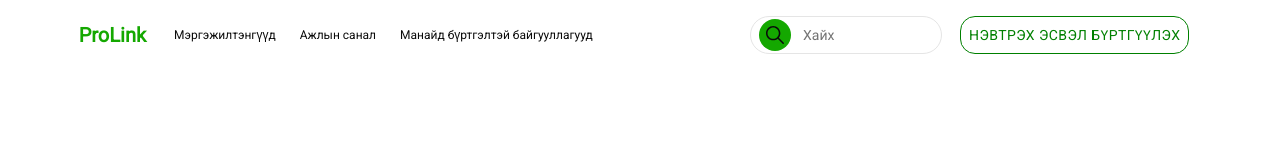
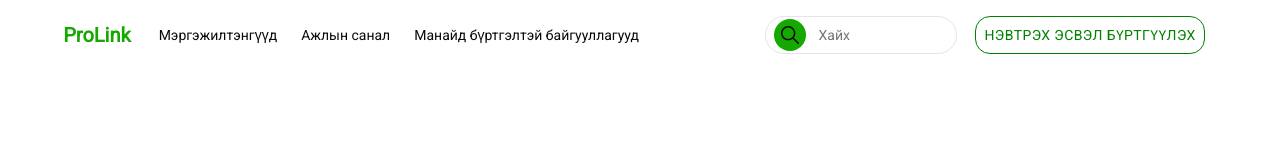
Before and after one commit to glpzghoo/prolink, a Next.js app: page / in a window 1280 px wide. Shown: the top 149 px of the page. Built offline with nearby package versions, Linux system fonts and the light colour scheme; no server answers.

Commit message:
some button fixed

```diff
--- a/src/app/_component/skillBadge.tsx
+++ b/src/app/_component/skillBadge.tsx
@@ -85,7 +85,13 @@ export default function Badge() {
                   key={skill.id}
                   href={`${pathname + `?filter=${skill.id}`}`}
                 >
-                  <Button className="bg-green-700 hover:bg-green-900 text-xs rounded-full whitespace-nowrap px-3 cursor-pointer">
+                  <Button
+                    className={`bg-background ${
+                      filter === skill.id
+                        ? `bg-[#199500] text-background`
+                        : `text-foreground`
+                    } border-green-500 border hover:text-background  hover:bg-[#199500] text-xs rounded-full whitespace-nowrap px-3 cursor-pointer`}
+                  >
                     {skill.name} ({skill.user.length})
                   </Button>
                 </Link>
--- a/src/app/account/_components/navigation.tsx
+++ b/src/app/account/_components/navigation.tsx
@@ -44,15 +44,21 @@ export function Navigation() {
             ProLink
           </div>
         </Link>
-        <div className=" hidden xl:flex gap-6 text-xs font-medium">
+        <div className=" hidden xl:flex gap-6 text-sm font-medium">
           <Link href={`/freelancer`}>
-            <div>Мэргэжилтэнгүүд</div>
+            <div className={`${pathname === `/freelancer` && ` underline`}`}>
+              Мэргэжилтэнгүүд
+            </div>
           </Link>
           <Link href={`/job`}>
-            <div>Ажлын санал</div>
+            <div className={`${pathname === `/job` && ` underline`}`}>
+              Ажлын санал
+            </div>
           </Link>
           <Link href={`/client`}>
-            <div>Манайд бүртгэлтэй байгууллагууд</div>
+            <div className={`${pathname === `/client` && ` underline`}`}>
+              Манайд бүртгэлтэй байгууллагууд
+            </div>
           </Link>
         </div>
       </div>
```
Also changed, not shown: 1 other file (tests, documents, lock files or other folders).
